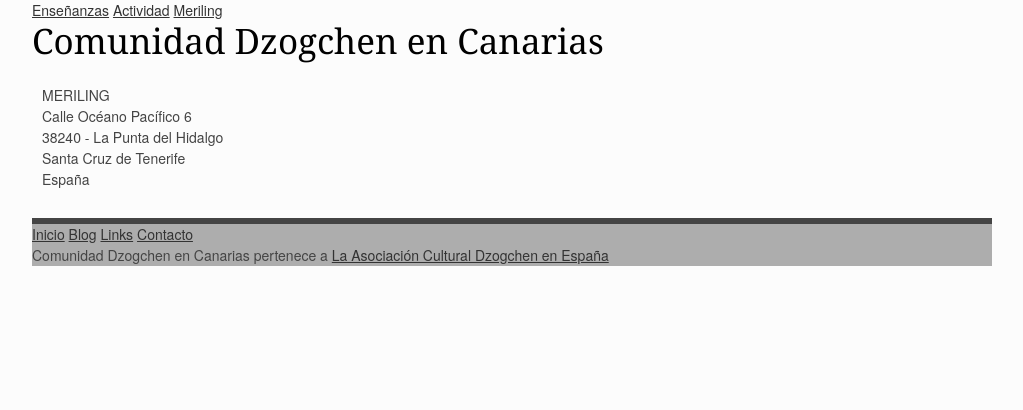
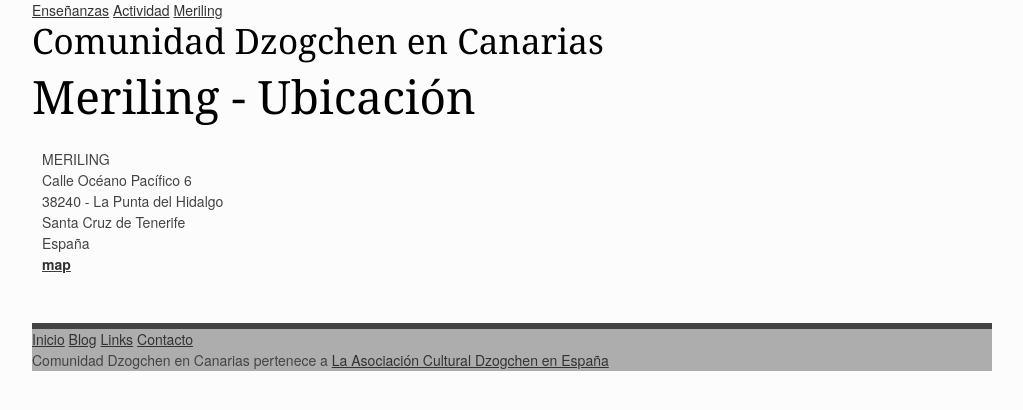
Before and after one commit to k1000/meriling, a Jekyll site: the page built from amarillo/ling.md, in a window 1280 px wide. Shown: the top 410 px of the page, without its empty margins (128-1151 px from the left). Built offline with Jekyll 4.4.1, drawn with Linux system fonts in a browser that asks for light colours; nearby versions of some CDN libraries; some web fonts are replaced; comment, search, counter and statistics services are not loaded.

Commit message:
Update amarillo/ling.md

```diff
--- a/amarillo/ling.md
+++ b/amarillo/ling.md
@@ -5,9 +5,12 @@ map:
   lat: 28.566959
   lng: -16.331627
   placename: Punta del Hidalgo Tenerife
+title: Meriling - Ubicación
 ---
     MERILING
     Calle Océano Pacífico 6
     38240 - La Punta del Hidalgo
     Santa Cruz de Tenerife
     España
+
+[map](https://maps.google.es/maps/ms?msid=214651137637588069815.0004b2b9fc863d96282f6&msa=0&ll=28.566959,-16.331627&spn=0.004561,0.010568)
```
